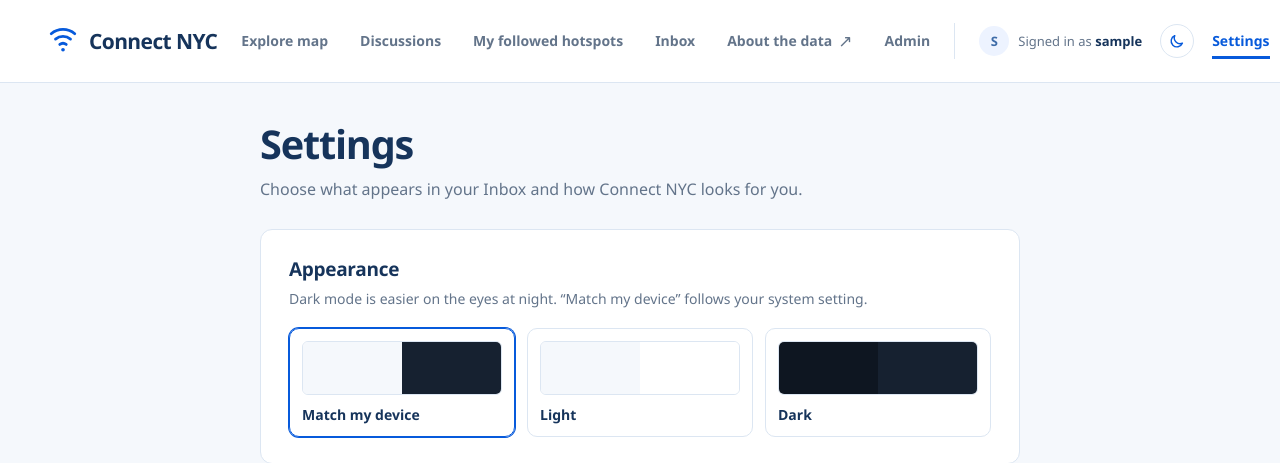
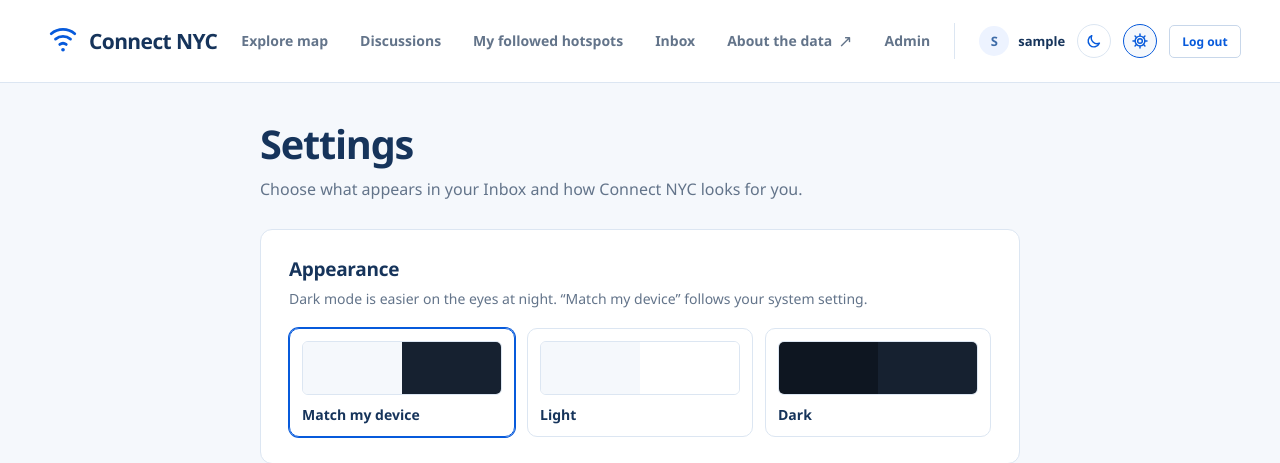
Before and after one commit to gcivil-nyu-org/team2-mon-fall26, a Django app: page /settings/ in a window 1280 px wide; the page is wider, and only the part inside the window is pictured. Shown: the top 463 px of that part. Run offline with Django 5.2, Linux system fonts and the light colour scheme; the visitor is signed in with stand-in values (Sample User, id 1); data that the repository does not hold is empty; parts of the project's set-up code (start-up, migrations or seed data) failed here and were passed over.

Commit message:
Keep the header on one line at laptop widths
The theme switch and Settings link pushed Log out off-screen at 1280 px.
Settings is now a gear icon beside the theme switch, and the "Signed in as"
prefix is hidden below 1400 px (avatar and username stay).

```diff
--- a/hotspots/static/hotspots/site.css
+++ b/hotspots/static/hotspots/site.css
@@ -616,9 +616,12 @@ dd { margin: 0; font-size: 12px; font-weight: 600; line-height: 1.5; overflow-wr
 
 /* Settings page and light/dark switch */
 .theme-toggle-form { margin: 0; }
-.theme-toggle { display: inline-flex; align-items: center; justify-content: center; width: 34px; height: 34px; padding: 0; border: 1px solid var(--line); border-radius: 50%; background: var(--white); color: var(--brand); cursor: pointer; }
-.theme-toggle:hover { border-color: var(--brand); }
-.theme-toggle svg { width: 18px; height: 18px; }
+.theme-toggle, .icon-button { display: inline-flex; align-items: center; justify-content: center; width: 34px; height: 34px; padding: 0; border: 1px solid var(--line); border-radius: 50%; background: var(--white); color: var(--brand); cursor: pointer; }
+.theme-toggle:hover, .icon-button:hover { border-color: var(--brand); text-decoration: none; }
+.theme-toggle svg, .icon-button svg { width: 18px; height: 18px; }
+.icon-button.is-current { border-color: var(--brand); background: var(--canvas); }
+/* The header gained two buttons: on laptop widths drop "Signed in as" (avatar and name stay). */
+@media (max-width: 1400px) { .account-prefix { display: none; } .account-nav { gap: 12px; } }
 .theme-icon-sun, :root[data-theme="dark"] .theme-icon-moon { display: none; }
 :root[data-theme="dark"] .theme-icon-sun { display: block; }
 .settings-page { max-width: 760px; margin: 0 auto; }
--- a/hotspots/templates/hotspots/base.html
+++ b/hotspots/templates/hotspots/base.html
@@ -39,7 +39,7 @@
         {% if user.is_authenticated %}
           <span class="account-name" title="Signed in as {{ user.username }} ({{ user_role_label }})"><span class="account-avatar" aria-hidden="true">{{ user.username|slice:":1"|upper }}</span><span><span class="account-prefix">Signed in as </span><strong>{{ user.username }}</strong></span></span>
           <form method="post" action="{% url 'accounts:set_theme' %}" class="theme-toggle-form">{% csrf_token %}<input type="hidden" name="next" value="{{ request.get_full_path }}"><button type="submit" name="theme" value="{% if user_theme == 'dark' %}light{% else %}dark{% endif %}" class="theme-toggle" data-theme-toggle aria-label="Switch between light and dark mode" title="Switch between light and dark mode"><svg class="theme-icon-moon" viewBox="0 0 20 20" fill="none" aria-hidden="true"><path d="M16 12.5A6.5 6.5 0 0 1 7.5 4a6.5 6.5 0 1 0 8.5 8.5Z" stroke="currentColor" stroke-width="1.6" stroke-linejoin="round"/></svg><svg class="theme-icon-sun" viewBox="0 0 20 20" fill="none" aria-hidden="true"><circle cx="10" cy="10" r="3.5" stroke="currentColor" stroke-width="1.6"/><path d="M10 1.8v2M10 16.2v2M1.8 10h2M16.2 10h2M4.2 4.2l1.4 1.4M14.4 14.4l1.4 1.4M4.2 15.8l1.4-1.4M14.4 5.6l1.4-1.4" stroke="currentColor" stroke-width="1.6" stroke-linecap="round"/></svg></button></form>
-          <a class="nav-link settings-nav-link {% block settings_nav_class %}{% endblock %}" href="{% url 'accounts:settings' %}">Settings</a>
+          <a class="icon-button settings-nav-link {% block settings_nav_class %}{% endblock %}" href="{% url 'accounts:settings' %}" aria-label="Settings" title="Settings"><svg viewBox="0 0 20 20" fill="none" aria-hidden="true"><circle cx="10" cy="10" r="2.6" stroke="currentColor" stroke-width="1.6"/><path d="M10 2.2v2.1M10 15.7v2.1M2.2 10h2.1M15.7 10h2.1M4.5 4.5 6 6M14 14l1.5 1.5M4.5 15.5 6 14M14 6l1.5-1.5" stroke="currentColor" stroke-width="1.6" stroke-linecap="round"/><circle cx="10" cy="10" r="5.4" stroke="currentColor" stroke-width="1.6"/></svg></a>
           <form method="post" action="{% url 'accounts:logout' %}" class="logout-form">{% csrf_token %}<button type="submit" class="nav-button">Log out</button></form>
         {% else %}
           {% if request.resolver_match.app_name == "accounts" %}
```
